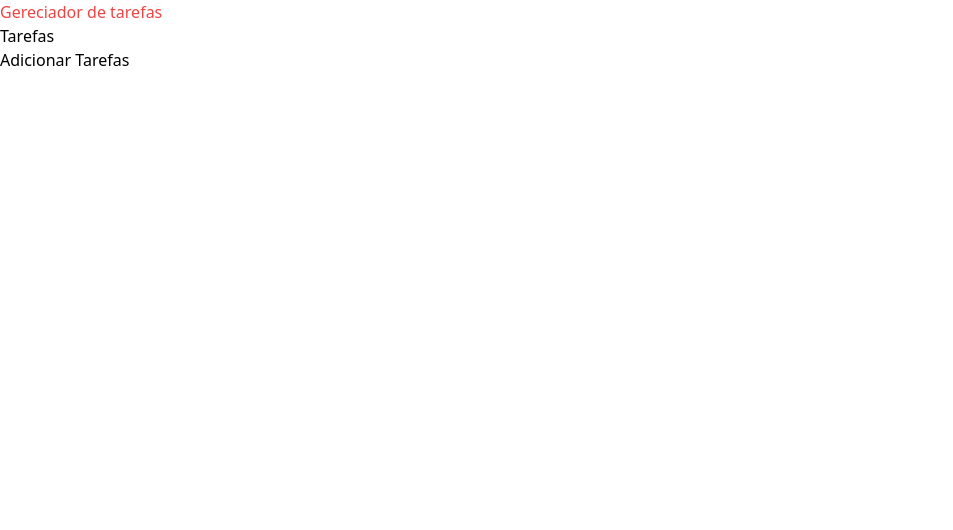
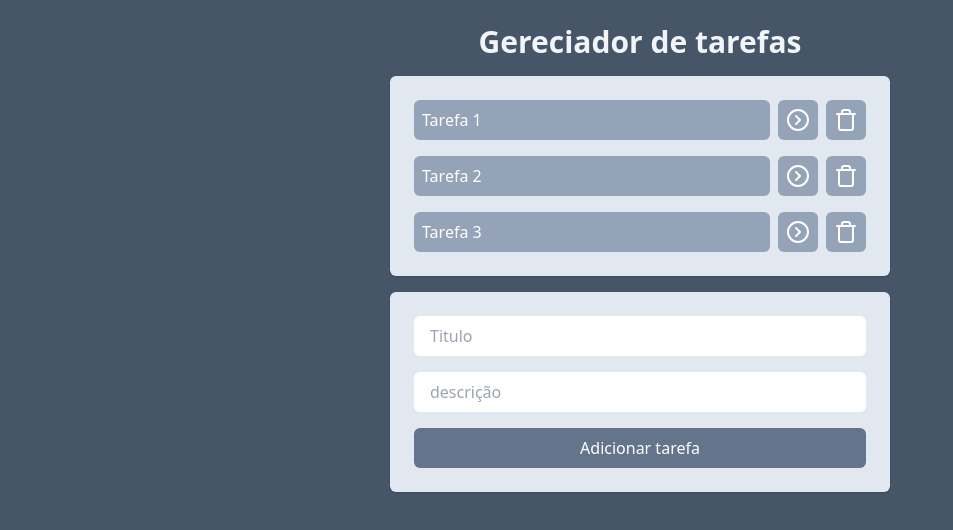
Before and after one commit to kaahbat/Gerenciador-de-Tarefas, a React (Vite) app: page / in a window 1280 px wide. Shown: the top 530 px of the page, without its empty margins (0-953 px from the left). Built offline with nearby package versions, Linux system fonts and the light colour scheme.

Commit message:
acabei primeira telinha

```diff
--- a/package.json
+++ b/package.json
@@ -10,8 +10,10 @@
     "preview": "vite preview"
   },
   "dependencies": {
+    "lucide-react": "^0.435.0",
     "react": "^18.3.1",
-    "react-dom": "^18.3.1"
+    "react-dom": "^18.3.1",
+    "react-router-dom": "^6.26.1"
   },
   "devDependencies": {
     "@eslint/js": "^9.9.0",
--- a/src/App.jsx
+++ b/src/App.jsx
@@ -1,15 +1,67 @@
 import AddTask from "./components/AddTask";
 import Tasks from "./components/tasks";
+import { useState } from "react";
 
 function App() {
+  const [tasks, setTasks] = useState([
+    {
+      id: 1,
+      title: "Tarefa 1",
+      description: "Descrição da tarefa 1",
+      isCompleted: false,
+    },
+    {
+      id: 2,
+      title: "Tarefa 2",
+      description: "Descrição da tarefa 2",
+      isCompleted: false,
+    },
+    {
+      id: 3,
+      title: "Tarefa 3",
+      description: "Descrição da tarefa 3",
+      isCompleted: false,
+    },
+  ]);
+
+  function onTaskClick(idTask) {
+    const newTask = tasks.map((task) => {
+      if (task.id === idTask) {
+        return { ...task, isCompleted: !task.isCompleted }; //verifica se esta completa
+      }
+      return task;
+    });
+    setTasks(newTask);
+  }
+  function deleteTaskClick(idTask) {
+    const newTasks = tasks.filter((task) => task.id !== idTask);
+    setTasks(newTasks);
+  }
+
+  function adicionarTaskClick(titulo, descricao) {
+    const newTask = {
+      id: tasks.length + 1,
+      title: titulo,
+      description: descricao,
+    };
+    setTasks([...tasks, newTask]);
+  }
+
   return (
-    <div>
-      <h1 className=" text-red-500 ">Gereciador de tarefas</h1>
-      <Tasks />
-      <AddTask />
+    <div className="w-screen h-screen bg-slate-600 flex justify-center p-6">
+      <div className="w-[500px] space-y-4 ">
+        <h1 className="text-3xl text-slate-100 font-bold text-center">
+          Gereciador de tarefas
+        </h1>
+        <Tasks
+          tasks={tasks}
+          onTaskClick={onTaskClick}
+          deleteTaskClick={deleteTaskClick}
+        />
+        <AddTask adicionarTaskClick={adicionarTaskClick} />
+      </div>
     </div>
   );
-  s;
 }
 
 export default App;
--- a/src/components/AddTask.jsx
+++ b/src/components/AddTask.jsx
@@ -1,5 +1,40 @@
-function AddTask() {
-  return <h1>Adicionar Tarefas</h1>;
+import { use } from "react";
+import { useState } from "react";
+
+function AddTask(props) {
+  const [titulo, setTitulo] = useState("");
+  const [descricao, setDescricao] = useState("");
+  return (
+    <div className="space-y-4 p-6 bg-slate-200 rounded-md shadow flex flex-col ">
+      <input
+        type="text"
+        placeholder="Titulo"
+        className=" border-slate-300  outline-slate-400 px-4 py-2 rounded-md "
+        value={titulo}
+        onChange={(event) => setTitulo(event.target.value)}
+      ></input>
+      <input
+        type="text"
+        placeholder="descrição"
+        className=" border-slate-300  outline-slate-400 px-4 py-2 rounded-md "
+        value={descricao}
+        onChange={(event) => setDescricao(event.target.value)}
+      ></input>
+      <button
+        className="bg-slate-500 text-white px-4 py-2 rounded-md font-medium"
+        onClick={() => {
+          if (!titulo.trim() || !descricao.trim()) {
+            return alert("campos vazios");
+          }
+          props.adicionarTaskClick(titulo, descricao);
+          setTitulo("");
+          setDescricao("");
+        }}
+      >
+        Adicionar tarefa
+      </button>
+    </div>
+  );
 }
 
 export default AddTask;
--- a/src/components/Tasks.jsx
+++ b/src/components/Tasks.jsx
@@ -1,5 +1,32 @@
-function Tasks() {
-  return <h1>Tarefas</h1>;
+import { ChevronRightCircleIcon, TrashIcon } from "lucide-react";
+
+function Tasks(props) {
+  console.log(props);
+  return (
+    <ul className="space-y-4 p-6 bg-slate-200 rounded-md shadow ">
+      {props.tasks.map((task) => (
+        <li key={task.id} className="flex gap-2">
+          <button
+            onClick={() => props.onTaskClick(task.id)}
+            className={`bg-slate-400 text-left text-white p-2 rounded-md w-full ${
+              task.isCompleted && "line-through"
+            }`}
+          >
+            {task.title}
+          </button>
+          <button className="bg-slate-400 p-2 rounded-md text-white">
+            <ChevronRightCircleIcon />
+          </button>
+          <button
+            onClick={() => props.deleteTaskClick(task.id)}
+            className="bg-slate-400 p-2 rounded-md text-white"
+          >
+            <TrashIcon />
+          </button>
+        </li>
+      ))}
+    </ul>
+  );
 }
 
 export default Tasks;
--- a/src/main.jsx
+++ b/src/main.jsx
@@ -1,10 +1,23 @@
-import { StrictMode } from 'react'
-import { createRoot } from 'react-dom/client'
-import App from './App.jsx'
-import './index.css'
+import { StrictMode } from "react";
+import { createRoot } from "react-dom/client";
+import App from "./App.jsx";
+import "./index.css";
+import { createBrowserRouter, RouterProvider } from "react-router-dom";
+import TaskPage from "./pages/Taskpage.jsx";
 
-createRoot(document.getElementById('root')).render(
+const router = createBrowserRouter([
+  {
+    path: "/",
+    element: <App />,
+  },
+  {
+    path: "/task",
+    element: <TaskPage />,
+  },
+]);
+
+createRoot(document.getElementById("root")).render(
   <StrictMode>
-    <App />
-  </StrictMode>,
-)
+    <RouterProvider router={router} />
+  </StrictMode>
+);
--- /dev/null
+++ b/src/pages/TaskPage.jsx
@@ -0,0 +1,5 @@
+function TaskPage() {
+  return <h1>aaaa</h1>;
+}
+
+export default TaskPage;
```
Also changed, not shown: 2 other files (tests, documents, lock files or other folders).
